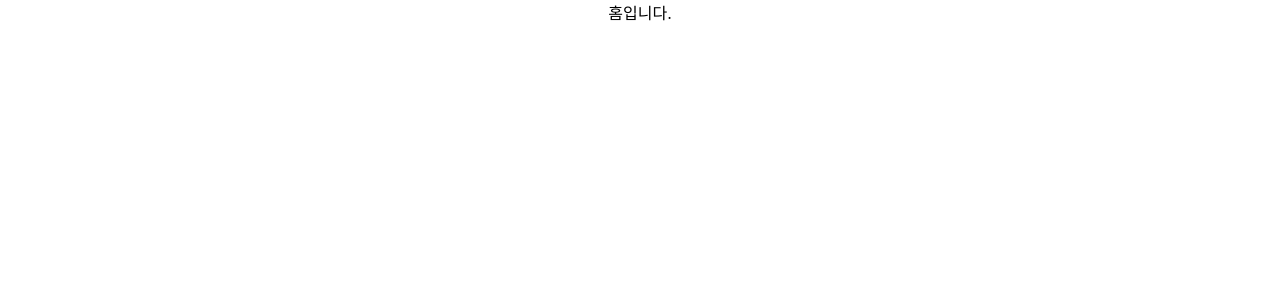
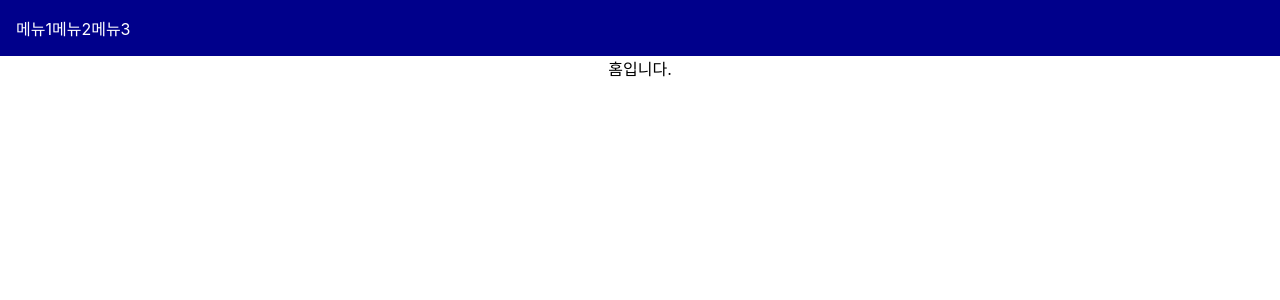
Before and after one commit to devchosil/react_mongodb, a React (Create React App) app in the folder react-project/: page / in a window 1280 px wide. Shown: the top 300 px of the page. Built offline with nearby package versions, Linux system fonts and the light colour scheme.

Commit message:
styled-components 설치 및 헤더 작성

```diff
--- a/react-project/package.json
+++ b/react-project/package.json
@@ -11,6 +11,7 @@
     "react-dom": "^18.2.0",
     "react-router-dom": "^6.15.0",
     "react-scripts": "5.0.1",
+    "styled-components": "^6.0.7",
     "web-vitals": "^2.1.4"
   },
   "scripts": {
--- a/react-project/src/App.js
+++ b/react-project/src/App.js
@@ -2,11 +2,15 @@ import axios from 'axios';
 import './App.css';
 import React, {useState, useEffect} from 'react';
 import { BrowserRouter, Routes, Route } from 'react-router-dom';
+import Header from './components/Header';
 
 function Home () {
 
   return(
-    <div>홈입니다.</div>
+    <>
+      <Header></Header>
+      <div>홈입니다.</div>
+    </>
   )
 
 }
--- /dev/null
+++ b/react-project/src/components/Header.js
@@ -0,0 +1,24 @@
+
+import React, {useState, useEffect} from 'react';
+import styled from 'styled-components';
+
+const HeaderContainer = styled.header`
+  background-color: darkblue;
+  color: white;
+  display: flex;
+  padding: 1rem; /* Adjust padding as needed */
+`;
+
+function Header () {
+
+  return(
+   <HeaderContainer>
+        <div>메뉴1</div>
+        <div>메뉴2</div>
+        <div>메뉴3</div>
+   </HeaderContainer>
+  )
+
+}
+
+export default Header;
```
Also changed, not shown: 1 other file (tests, documents, lock files or other folders).
